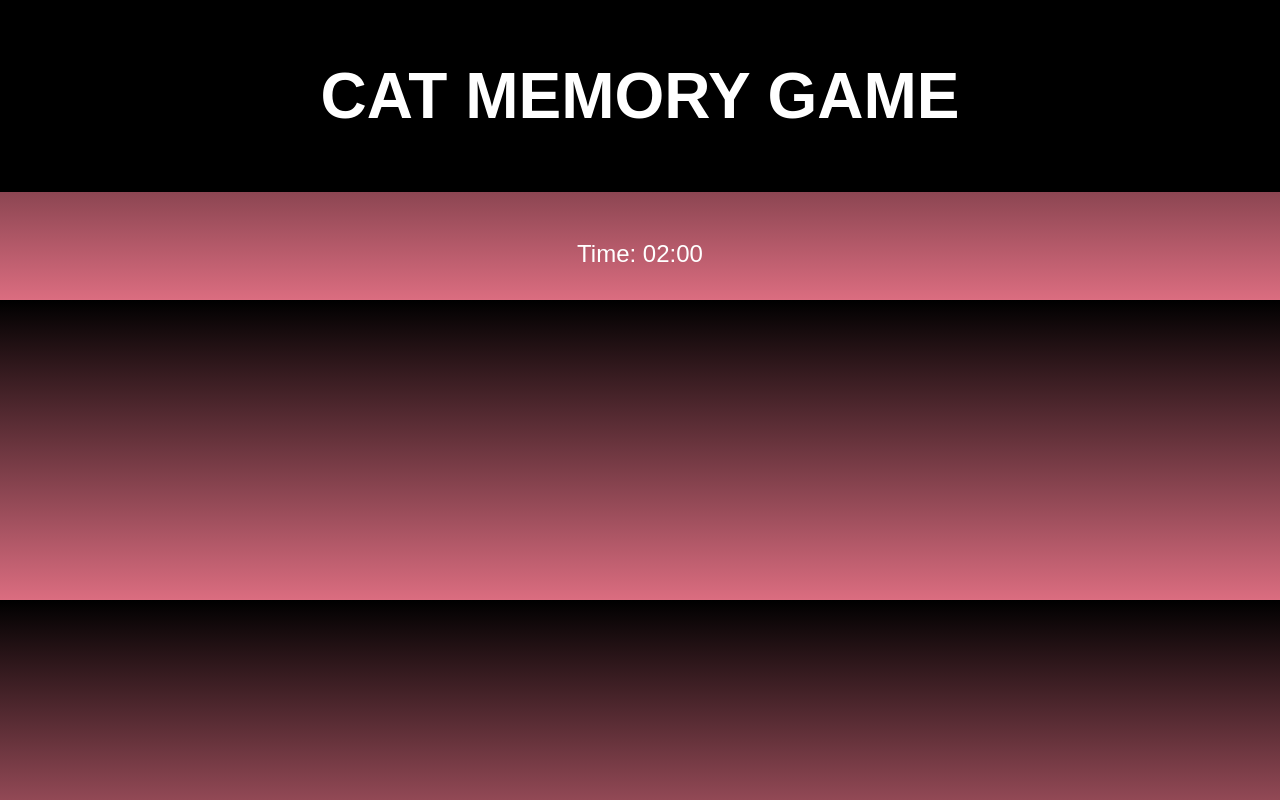
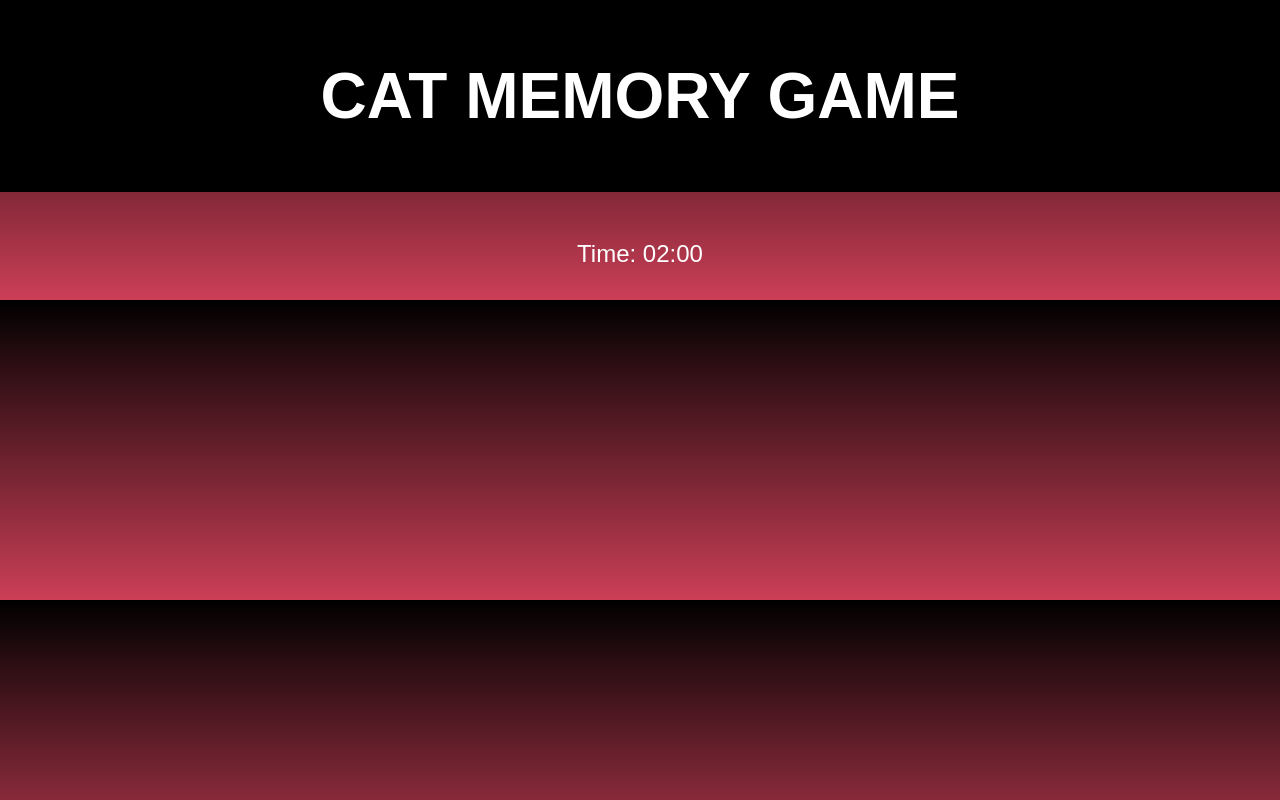
Before and after one commit to November2025/capproject, a plain HTML site: page index.html in a window 1280 px wide. Drawn offline with Linux system fonts and the light colour scheme; no server answers.

Commit message:
fixed background

```diff
--- a/styles.css
+++ b/styles.css
@@ -1,7 +1,7 @@
 body {
     margin: 0;
     padding: 0;
-    background: linear-gradient(to bottom, black, rgb(219, 109, 128));
+    background: linear-gradient(to bottom, black, rgb(204, 63, 87));
     font-family: Arial, sans-serif;
     color: white;
 }
```
